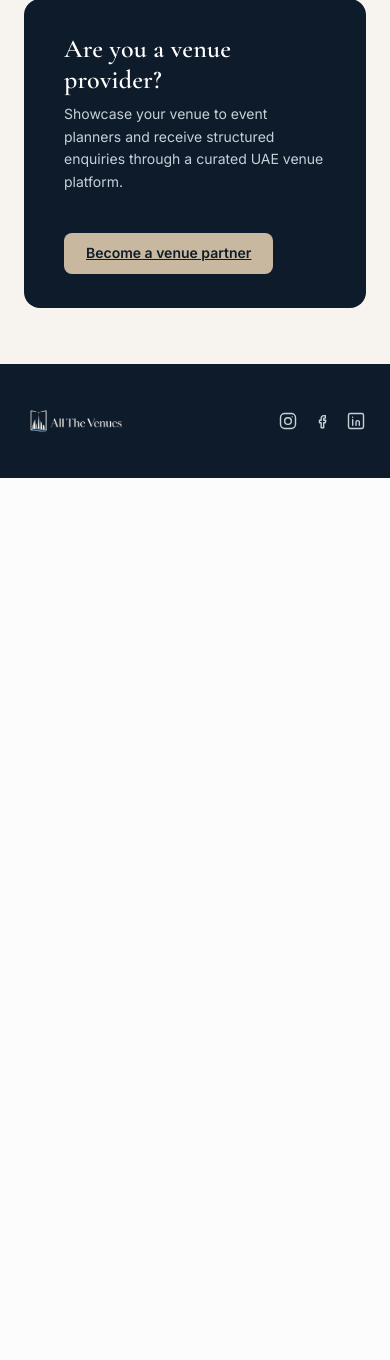
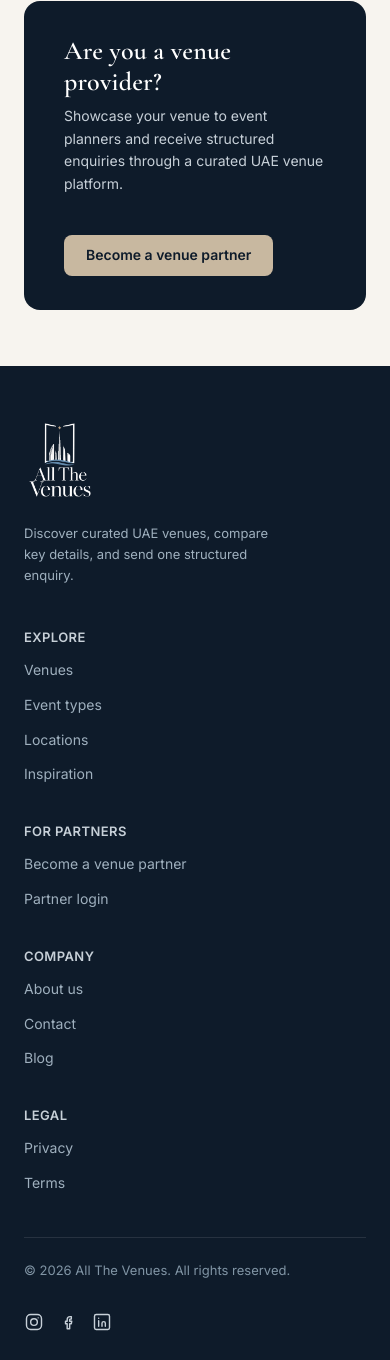
Before and after one commit to sameraoudi/allthevenues-v2, a PHP site: page / in a window 390 px wide. Shown: the part 2587-3947 px from the top of the page. Before the commit the page ends 3065 px from the top, so only its background shows below. Run offline with PHP 8.4, Linux system fonts and the light colour scheme; data that the repository does not hold is empty.

Commit message:
Brand polish: no link underlines, header lockup, full footer
Site chrome refinements (brand.css + header/footer partials only).

1. Links: global `a { text-decoration: none }` (distinguished by colour/
   weight); dropped the assisted-matching link underline. Kept
   :focus-visible outlines for keyboard accessibility.
2. Header: replaced the too-small horizontal logo with an icon + wordmark
   lockup — brand icon (icon_light) + "All The Venues" in Cormorant serif,
   "Venues" in Soft Sand. Links to /.
3. Footer: full navy footer — stacked light logo, four link columns
   (Explore / For partners / Company / Legal), social icons, and
   "© 2026 All The Venues. All rights reserved." Columns stack on mobile.

Real routes wired: Venues/Event types/Locations → /venues; Become a venue
partner → /enquire?mode=partner. Placeholders (href="#", title="Coming
soon", to wire as pages land): Inspiration, Partner login, About us,
Contact, Blog, Privacy, Terms.

e() on dynamic output; inline-SVG socials + self-hosted brand assets (CSP
self-only, no CDN); php -l clean. Verified header/footer render site-wide
(home + /venues + detail), no underlines, footer stacks on mobile.

Co-Authored-By: Claude Opus 4.8 (1M context) <noreply@anthropic.com>

```diff
--- a/assets/css/brand.css
+++ b/assets/css/brand.css
@@ -51,6 +51,18 @@ h1, h2, h3, .serif {
 }
 .atv-wrap { max-width: 1120px; margin: 0 auto; padding: 0 24px; }
 
+/* Links are distinguished by colour/weight, not underlines. */
+a { color: inherit; text-decoration: none; }
+/* Keep a visible focus ring for keyboard users (accessibility). */
+a:focus-visible,
+button:focus-visible,
+select:focus-visible,
+[tabindex]:focus-visible {
+  outline: 2px solid var(--action);
+  outline-offset: 2px;
+  border-radius: 4px;
+}
+
 /* ---- Buttons ------------------------------------------------------------- */
 .atv-btn {
   display: inline-block; background: var(--action); color: #fff;
@@ -82,8 +94,14 @@ h1, h2, h3, .serif {
   display: flex; align-items: center; justify-content: space-between;
   min-height: 74px; gap: 20px; flex-wrap: wrap;
 }
-.brand-logo { display: inline-flex; align-items: center; }
-.brand-logo img { height: 38px; width: auto; display: block; }
+/* Header lockup: brand icon + serif wordmark. */
+.brand-lockup { display: inline-flex; align-items: center; gap: 12px; }
+.brand-lockup__icon { height: 40px; width: auto; display: block; }
+.brand-lockup__word {
+  font-family: var(--font-heading); font-weight: 600; font-size: 26px;
+  line-height: 1; letter-spacing: .4px; color: #fff; white-space: nowrap;
+}
+.brand-lockup__word .mark { color: var(--sand); }
 .main-nav { display: flex; gap: 24px; list-style: none; font-size: 14px; color: #d7dde3; margin: 0; padding: 0; }
 .main-nav a { color: #d7dde3; }
 .main-nav a:hover { color: #fff; }
@@ -123,7 +141,7 @@ h1, h2, h3, .serif {
 }
 .atv-search .atv-btn { height: 44px; }
 .atv-assist { margin-top: 14px; font-size: 13.5px; color: var(--action); }
-.atv-assist a { font-weight: 600; text-decoration: underline; color: var(--action); }
+.atv-assist a { font-weight: 600; color: var(--action); }
 
 /* ---- Sections ------------------------------------------------------------ */
 .atv-sec { padding: 54px 0; }
@@ -204,13 +222,40 @@ h1, h2, h3, .serif {
 .atv-band p { color: #c7d0d8; font-size: 14px; margin-top: 6px; max-width: 560px; }
 
 /* ---- Footer -------------------------------------------------------------- */
-.site-footer { background: var(--navy); color: #9fb0be; padding: 40px 0; }
-.site-footer .atv-wrap { display: flex; justify-content: space-between; align-items: center; flex-wrap: wrap; gap: 16px; }
-.site-footer .brand-logo img { height: 34px; }
+.site-footer { background: var(--navy); color: #9fb0be; padding: 52px 0 28px; }
+.site-footer__top {
+  display: grid; grid-template-columns: 1.4fr repeat(4, 1fr); gap: 32px;
+  padding-bottom: 32px; border-bottom: 1px solid rgba(255,255,255,.1);
+}
+.site-footer__brand .brand-stacked { display: inline-block; }
+.site-footer__brand .brand-stacked img { height: 84px; width: auto; display: block; }
+.site-footer__brand p { font-size: 13px; color: #9fb0be; margin-top: 14px; max-width: 260px; }
+.footer-col h4 {
+  font-family: var(--font-body); font-size: 13px; font-weight: 600; letter-spacing: .4px;
+  text-transform: uppercase; color: #c7d0d8; margin-bottom: 12px;
+}
+.footer-col ul { list-style: none; margin: 0; padding: 0; }
+.footer-col li { margin-bottom: 9px; }
+.footer-col a { font-size: 14px; color: #9fb0be; }
+.footer-col a:hover { color: #fff; }
+.site-footer__bottom {
+  display: flex; justify-content: space-between; align-items: center;
+  flex-wrap: wrap; gap: 16px; padding-top: 22px;
+}
+.site-footer__bottom .copy { font-size: 13px; color: #8195a5; }
 .site-footer .soc { display: flex; gap: 14px; color: #c7d0d8; align-items: center; }
 .site-footer .soc a { color: #c7d0d8; display: inline-flex; }
 .site-footer .soc a:hover { color: #fff; }
 .site-footer .soc svg { width: 20px; height: 20px; }
+
+@media (max-width: 900px) {
+  .site-footer__top { grid-template-columns: 1fr 1fr; gap: 28px; }
+  .site-footer__brand { grid-column: 1 / -1; }
+}
+@media (max-width: 560px) {
+  .site-footer__top { grid-template-columns: 1fr; }
+  .site-footer__bottom { flex-direction: column; align-items: flex-start; }
+}
 
 /* ---- Responsive (mirrors the preview breakpoints) ------------------------ */
 @media (max-width: 900px) {
--- a/views/partials/footer.php
+++ b/views/partials/footer.php
@@ -1,14 +1,58 @@
 <?php declare(strict_types=1); ?>
 <footer class="site-footer mt-auto">
   <div class="atv-wrap">
-    <a class="brand-logo" href="<?= e(base_url('/')) ?>" aria-label="All The Venues — home">
-      <img src="<?= e(base_url('assets/brand/web_exports/horizontal_light/horizontal_light_512w.png')) ?>"
-           alt="All The Venues" width="512" height="120">
-    </a>
-    <div class="soc">
-      <a href="https://www.instagram.com/" aria-label="Instagram" rel="noopener" target="_blank"><?= icon('instagram') ?></a>
-      <a href="https://www.facebook.com/" aria-label="Facebook" rel="noopener" target="_blank"><?= icon('facebook') ?></a>
-      <a href="https://www.linkedin.com/" aria-label="LinkedIn" rel="noopener" target="_blank"><?= icon('linkedin') ?></a>
+    <div class="site-footer__top">
+      <div class="site-footer__brand">
+        <a class="brand-stacked" href="<?= e(base_url('/')) ?>" aria-label="All The Venues — home">
+          <img src="<?= e(base_url('assets/brand/web_exports/primary_stacked_light/primary_stacked_light_512w.png')) ?>"
+               alt="All The Venues" width="512" height="600">
+        </a>
+        <p>Discover curated UAE venues, compare key details, and send one structured enquiry.</p>
+      </div>
+
+      <div class="footer-col">
+        <h4>Explore</h4>
+        <ul>
+          <li><a href="<?= e(base_url('venues')) ?>">Venues</a></li>
+          <li><a href="<?= e(base_url('venues')) ?>">Event types</a></li>
+          <li><a href="<?= e(base_url('venues')) ?>">Locations</a></li>
+          <li><a href="#" title="Coming soon">Inspiration</a></li>
+        </ul>
+      </div>
+
+      <div class="footer-col">
+        <h4>For partners</h4>
+        <ul>
+          <li><a href="<?= e(base_url('enquire') . '?mode=partner') ?>">Become a venue partner</a></li>
+          <li><a href="#" title="Coming soon">Partner login</a></li>
+        </ul>
+      </div>
+
+      <div class="footer-col">
+        <h4>Company</h4>
+        <ul>
+          <li><a href="#" title="Coming soon">About us</a></li>
+          <li><a href="#" title="Coming soon">Contact</a></li>
+          <li><a href="#" title="Coming soon">Blog</a></li>
+        </ul>
+      </div>
+
+      <div class="footer-col">
+        <h4>Legal</h4>
+        <ul>
+          <li><a href="#" title="Coming soon">Privacy</a></li>
+          <li><a href="#" title="Coming soon">Terms</a></li>
+        </ul>
+      </div>
+    </div>
+
+    <div class="site-footer__bottom">
+      <p class="copy">&copy; 2026 All The Venues. All rights reserved.</p>
+      <div class="soc">
+        <a href="https://www.instagram.com/" aria-label="Instagram" rel="noopener" target="_blank"><?= icon('instagram') ?></a>
+        <a href="https://www.facebook.com/" aria-label="Facebook" rel="noopener" target="_blank"><?= icon('facebook') ?></a>
+        <a href="https://www.linkedin.com/" aria-label="LinkedIn" rel="noopener" target="_blank"><?= icon('linkedin') ?></a>
+      </div>
     </div>
   </div>
 </footer>
--- a/views/partials/header.php
+++ b/views/partials/header.php
@@ -1,9 +1,11 @@
 <?php declare(strict_types=1); ?>
 <header class="site-header">
   <div class="atv-wrap">
-    <a class="brand-logo" href="<?= e(base_url('/')) ?>" aria-label="All The Venues — home">
-      <img src="<?= e(base_url('assets/brand/web_exports/horizontal_light/horizontal_light_512w.png')) ?>"
-           alt="All The Venues" width="512" height="120">
+    <a class="brand-lockup" href="<?= e(base_url('/')) ?>" aria-label="All The Venues — home">
+      <img class="brand-lockup__icon"
+           src="<?= e(base_url('assets/brand/web_exports/icon_light/icon_light_512x512.png')) ?>"
+           alt="" width="512" height="512" aria-hidden="true">
+      <span class="brand-lockup__word">All The <span class="mark">Venues</span></span>
     </a>
 
     <button class="nav-toggle" type="button" aria-label="Toggle menu"
```
